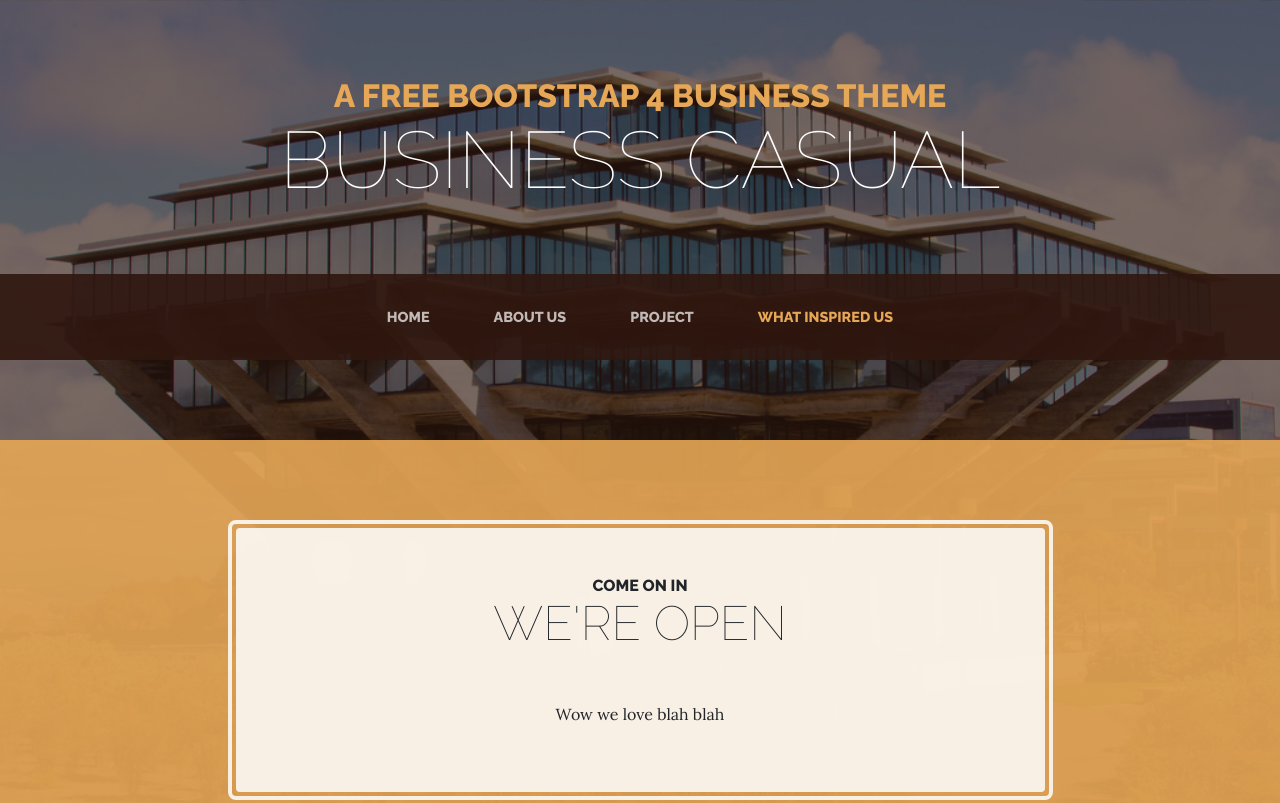
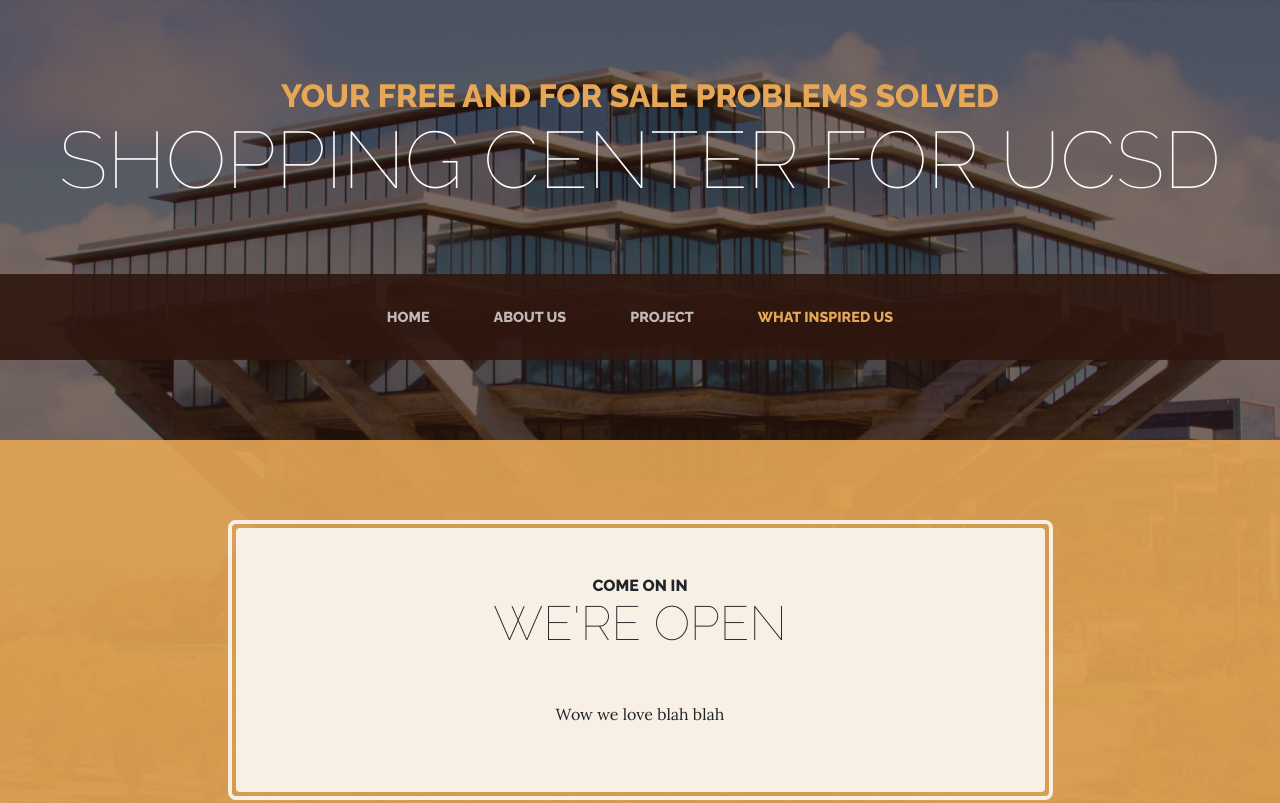
Before and after one commit to DarMoNic/ShoppingCenterUCSD, a website: page inspiration.html in a window 1280 px wide. Shown: the top 803 px of the page. Drawn offline with Linux system fonts and the light colour scheme.

```diff
--- a/inspiration.html
+++ b/inspiration.html
@@ -8,7 +8,7 @@
     <meta name="description" content="">
     <meta name="author" content="">
 
-    <title>Business Casual - Start Bootstrap Theme</title>
+    <title>Shopping Center for UCSD</title>
 
     <!-- Bootstrap core CSS -->
     <link href="vendor/bootstrap/css/bootstrap.min.css" rel="stylesheet">
@@ -25,8 +25,8 @@
   <body>
 
     <h1 class="site-heading text-center text-white d-none d-lg-block">
-      <span class="site-heading-upper text-primary mb-3">A Free Bootstrap 4 Business Theme</span>
-      <span class="site-heading-lower">Business Casual</span>
+      <span class="site-heading-upper text-primary mb-3">Your Free and For Sale Problems Solved</span>
+      <span class="site-heading-lower">Shopping Center for UCSD</span>
     </h1>
 
     <!-- Navigation -->
```
Also changed, not shown: project.html (+3 -3 lines).
